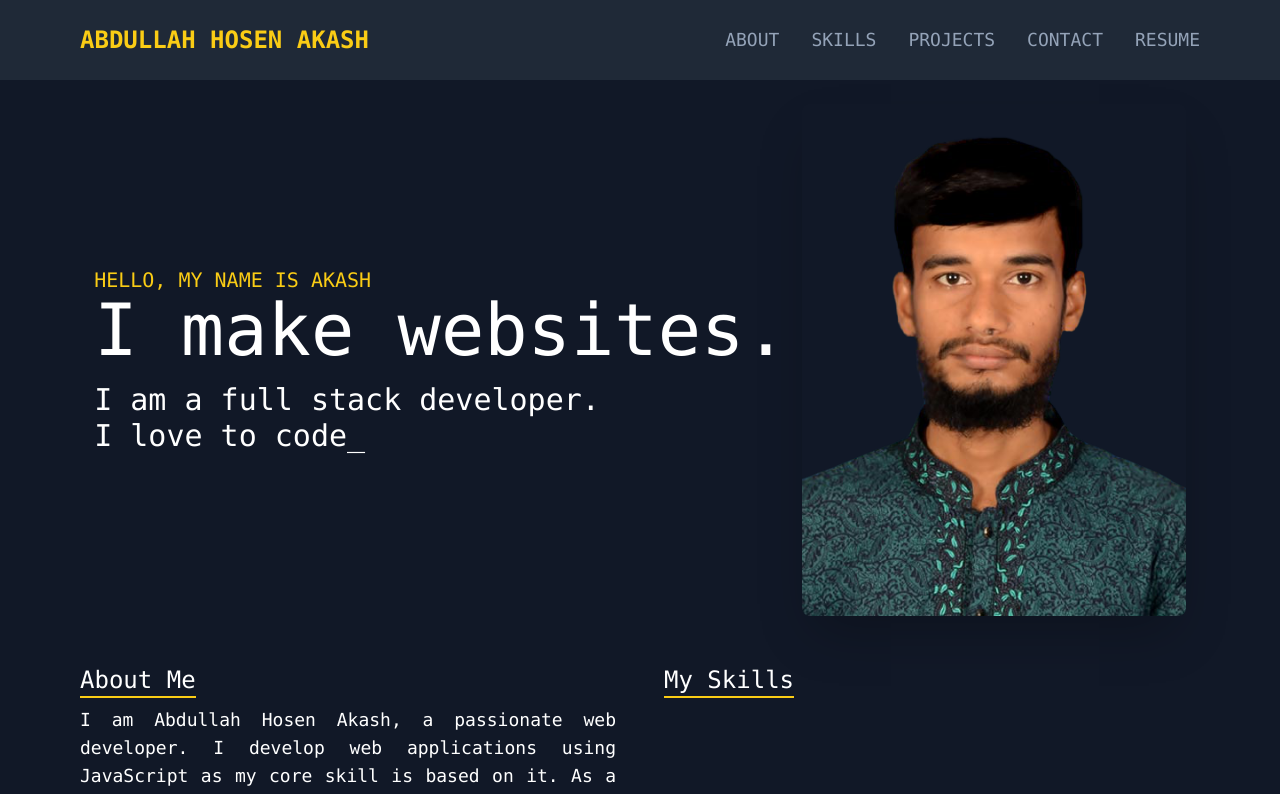
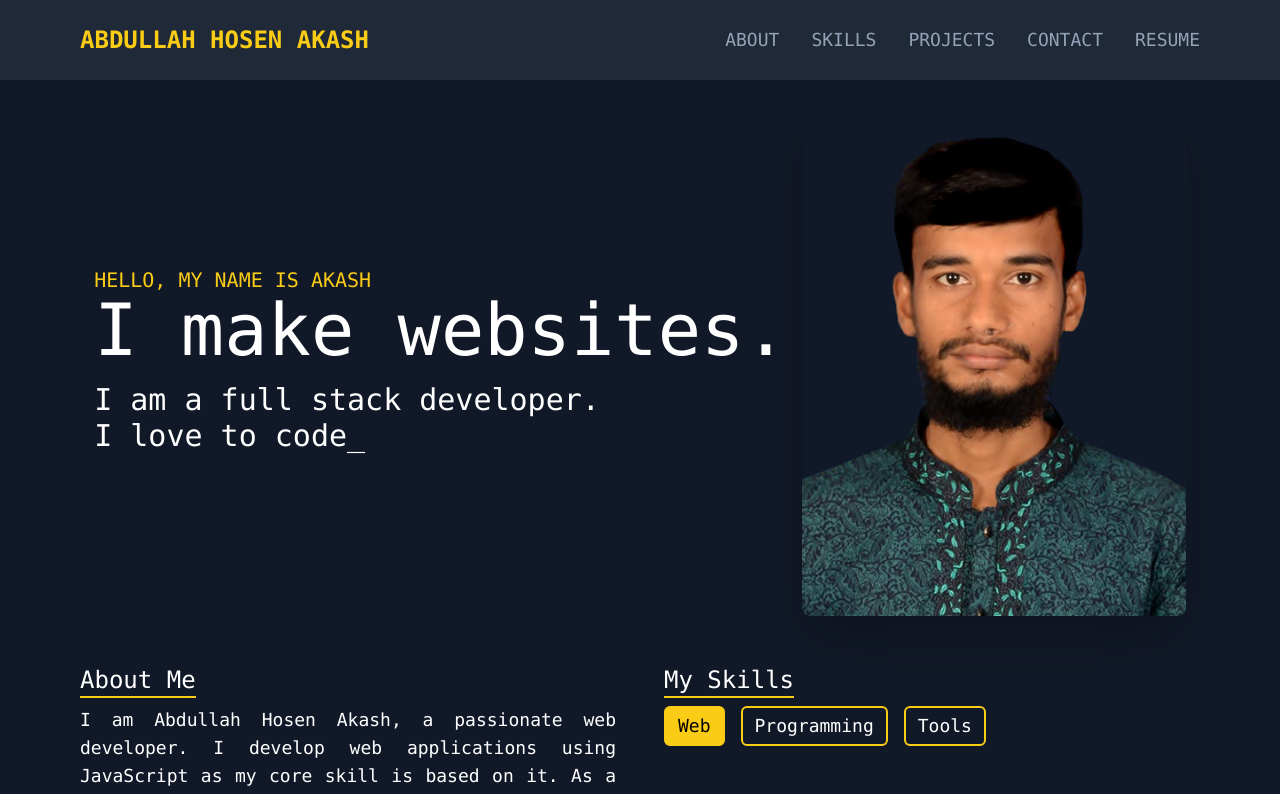
Before and after one commit to abdullahhosenakash/ah-akash, a Next.js app: page / in a window 1280 px wide. Shown: the top 794 px of the page. Built offline with nearby package versions, Linux system fonts and the light colour scheme.

Commit message:
skills button added

```diff
--- a/components/AboutSection/AboutSection.js
+++ b/components/AboutSection/AboutSection.js
@@ -11,7 +11,7 @@ const AboutSection = () => {
         backend using JS. I have graduated with a bachelor&apos;s degree in
         Electronic and Communication Engineering from Hajee Mohammad Danesh
         Science and Technology University, Dinajpur in 2024. I am always free
-        for any kind of jobs that suits my interests.
+        for any kind of job opportunity that suits my interests.
       </p>
       <Link href='/about' className='text-lg text-yellow-400 hover:underline'>
         More about me
--- a/components/SkillsSection/SkillsSection.js
+++ b/components/SkillsSection/SkillsSection.js
@@ -1,9 +1,38 @@
-import React from 'react';
+'use client';
+
+import { useState } from 'react';
 
 const SkillsSection = () => {
+  const [selectedSkills, setSelectedSkills] = useState('web');
   return (
     <section>
       <h3 className='text-2xl border-b-2 border-yellow-400 w-fit'>My Skills</h3>
+      <div className='flex gap-4 mt-2 text-lg'>
+        <button
+          className={`px-3 py-1 border-2 border-yellow-400 rounded-md ${
+            selectedSkills === 'web' && 'bg-yellow-400 text-black'
+          }`}
+          onClick={() => setSelectedSkills('web')}
+        >
+          Web
+        </button>
+        <button
+          className={`px-3 py-1 border-2 border-yellow-400 rounded-md ${
+            selectedSkills === 'programming' && 'bg-yellow-400 text-black'
+          }`}
+          onClick={() => setSelectedSkills('programming')}
+        >
+          Programming
+        </button>
+        <button
+          className={`px-3 py-1 border-2 border-yellow-400 rounded-md ${
+            selectedSkills === 'tools' && 'bg-yellow-400 text-black'
+          }`}
+          onClick={() => setSelectedSkills('tools')}
+        >
+          Tools
+        </button>
+      </div>
     </section>
   );
 };
```
